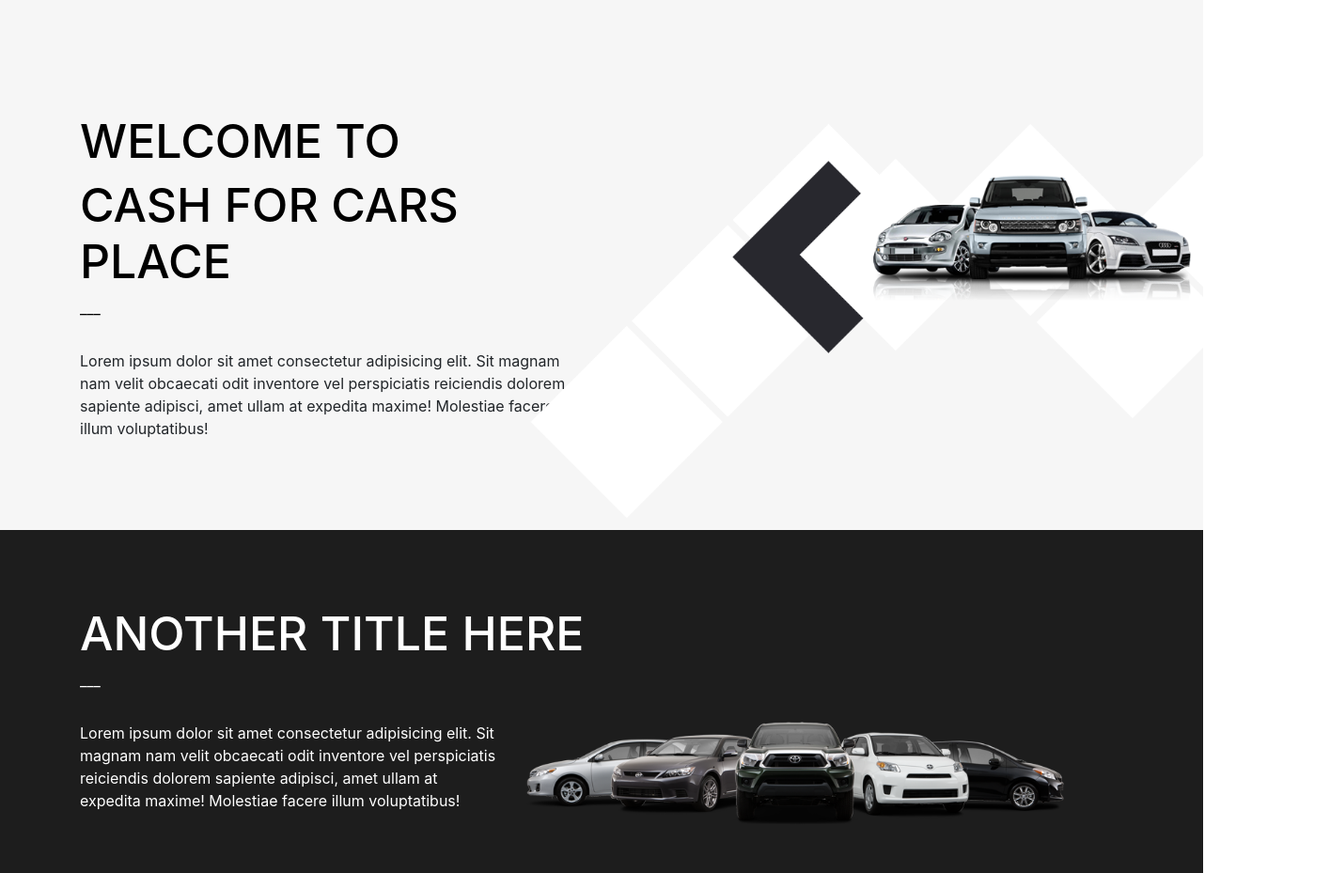
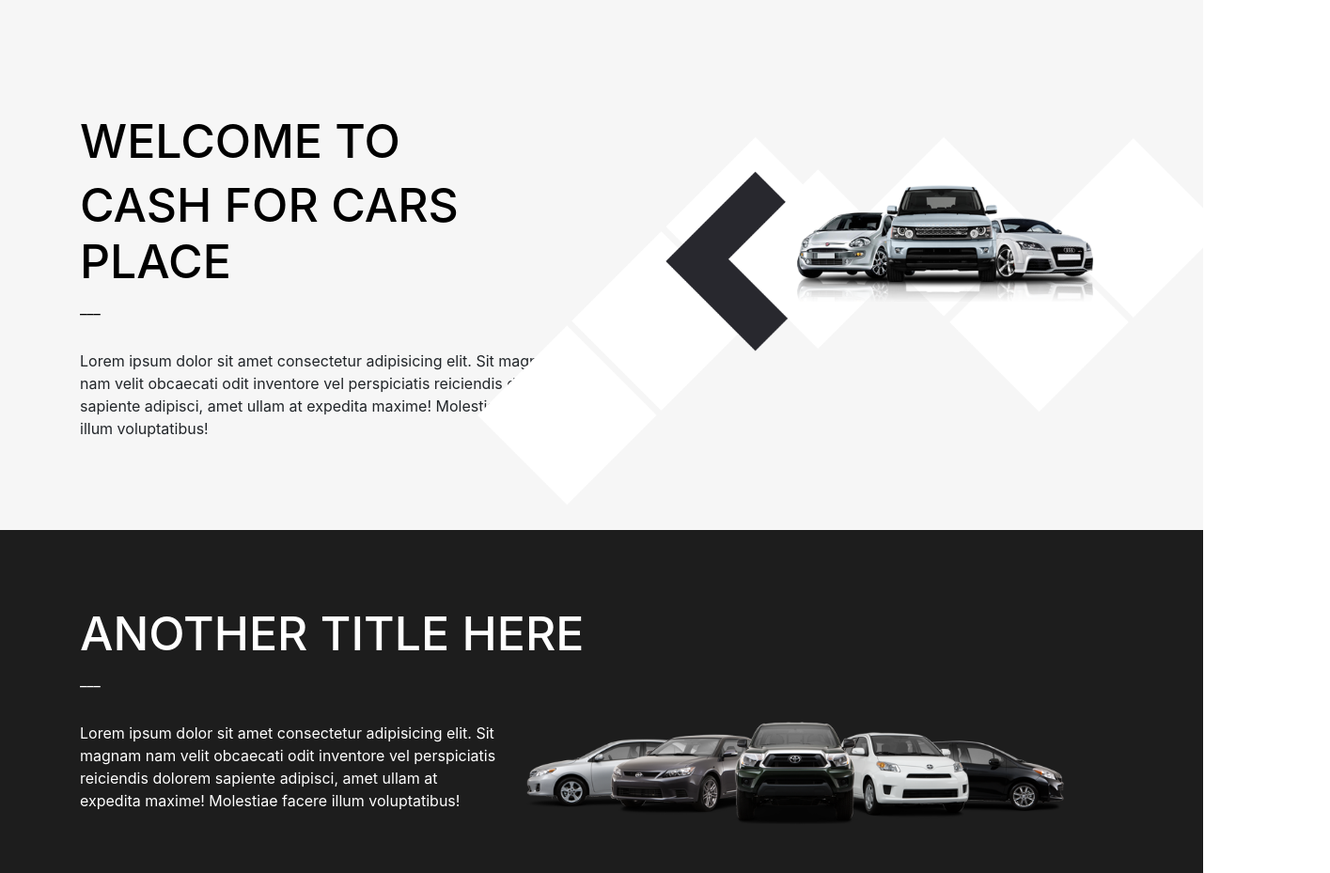
Before and after one commit to smswajan/CTG-291-D8-Cars, a plain HTML site: page index.html in a window 1280 px wide. Shown: the part 880-1809 px from the top of the page at 94% size, 1415 px wide, since content can reach past the window. Drawn offline with nearby package versions, Linux system fonts and the light colour scheme.

Commit message:
Update style.css

```diff
--- a/css/style.css
+++ b/css/style.css
@@ -125,8 +125,8 @@ img.tog-img {
 img.img-bg-3cars {
     position: absolute;
     top: -16%;
-    transform: scale(0.75);
-    left: -38%;
+    transform: scale(0.70);
+    left: -53%;
     z-index: 1;
 }
 
```
